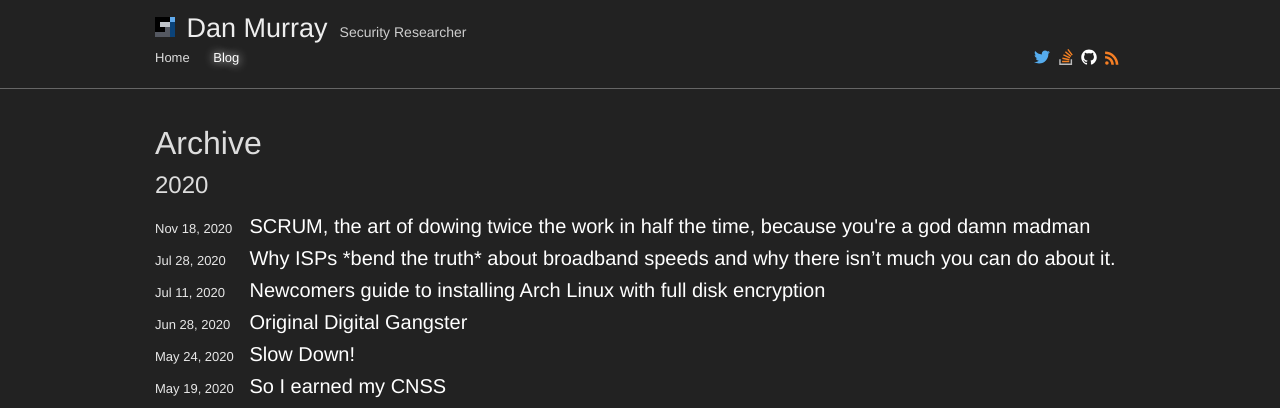
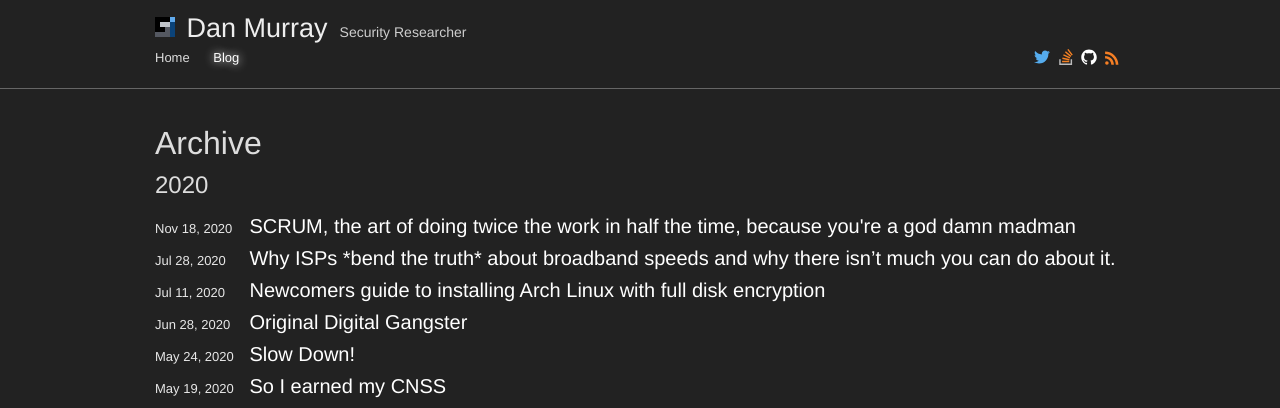
Before and after one commit to Ha3ks/ha3ks.github.io, a Jekyll site: the page built from blog/archive.html, in a window 1280 px wide. Shown: the top 408 px of the page. Built offline with Jekyll 4.4.1, drawn with Linux system fonts in a browser that asks for light colours.

Commit message:
Sh*t
Man, I need to proof read more.

```diff
--- a/blog/_posts/2020-11-18-SCRUM-the-art-of-dowing-twice-the-work-in-half-the-time-because-you're-a-god-damn-madman.markdown
+++ b/blog/_posts/2020-11-18-SCRUM-the-art-of-dowing-twice-the-work-in-half-the-time-because-you're-a-god-damn-madman.markdown
@@ -1,7 +1,7 @@
 ---
 layout: post
 author: Dan Murray
-title:  "SCRUM, the art of dowing twice the work in half the time, because you're a god damn madman"
+title:  "SCRUM, the art of doing twice the work in half the time, because you're a god damn madman"
 date:   2020-11-18 12:00:00
 disqus_identifier: "14 http://ha3ks.tech/blog/?p=20"
 ---
@@ -21,7 +21,7 @@ I grow tired of YEEETing my CV out into the blackness of the interweb as such I
 
 I tought myself how to make a better CV (Currently V7 'Pentester Class'), tailor it to my very particular set of skills:
 
-[![TheMaaaan]({{ site.contenturl }}54d46015dd1f0_-_esq-taken-de.jog)]({{ site.contenturl }}54d46015dd1f0_-_esq-taken-de.jpg)
+[![TheMaaaan]({{ site.contenturl }}54d46015dd1f0_-_esq-taken-de.jpg)]({{ site.contenturl }}54d46015dd1f0_-_esq-taken-de.jpg)
 
 In addition I can now pull off a good cover letter and while both of these things will get me in the door but I also need some 'flashy', 'jump out and stand out' qualifications to also make those CV Skimmers pass my details onto a recruiter or other human (Yes all websites and most recruiters use keyword searching and crappy bots that cant parse columns and other 'fancy' formatting).
 
```
